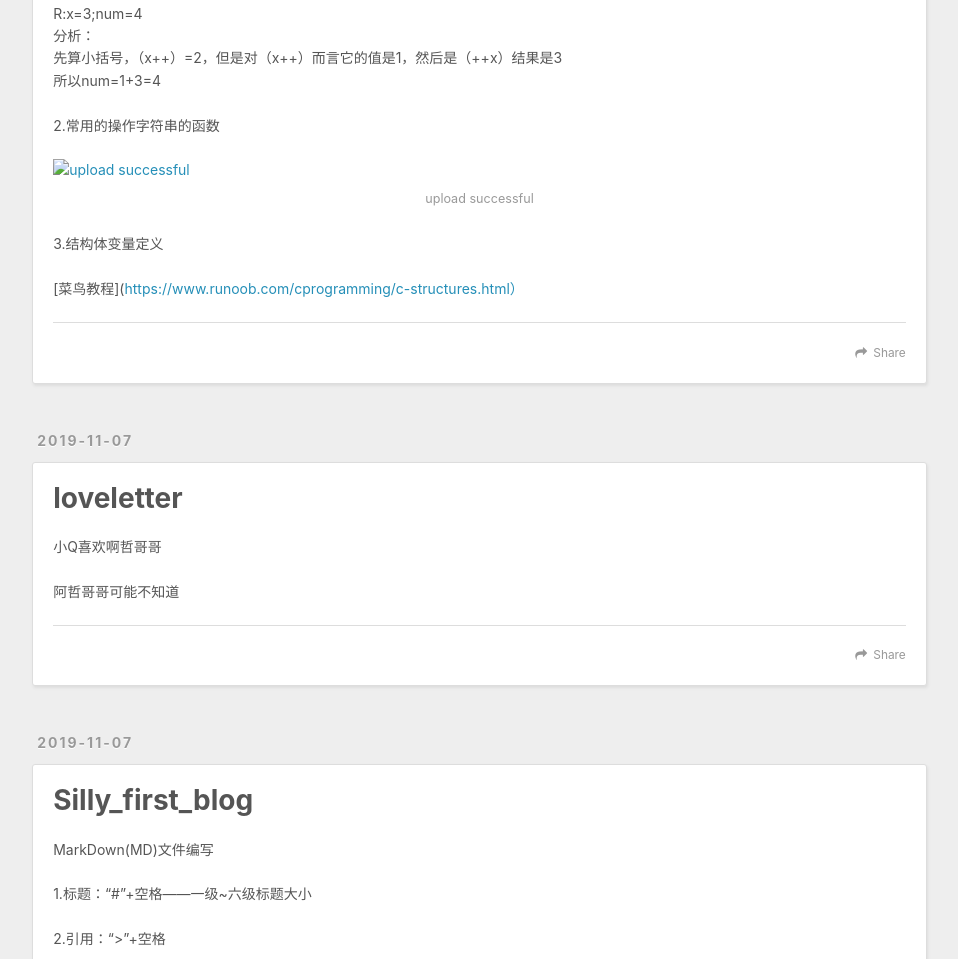
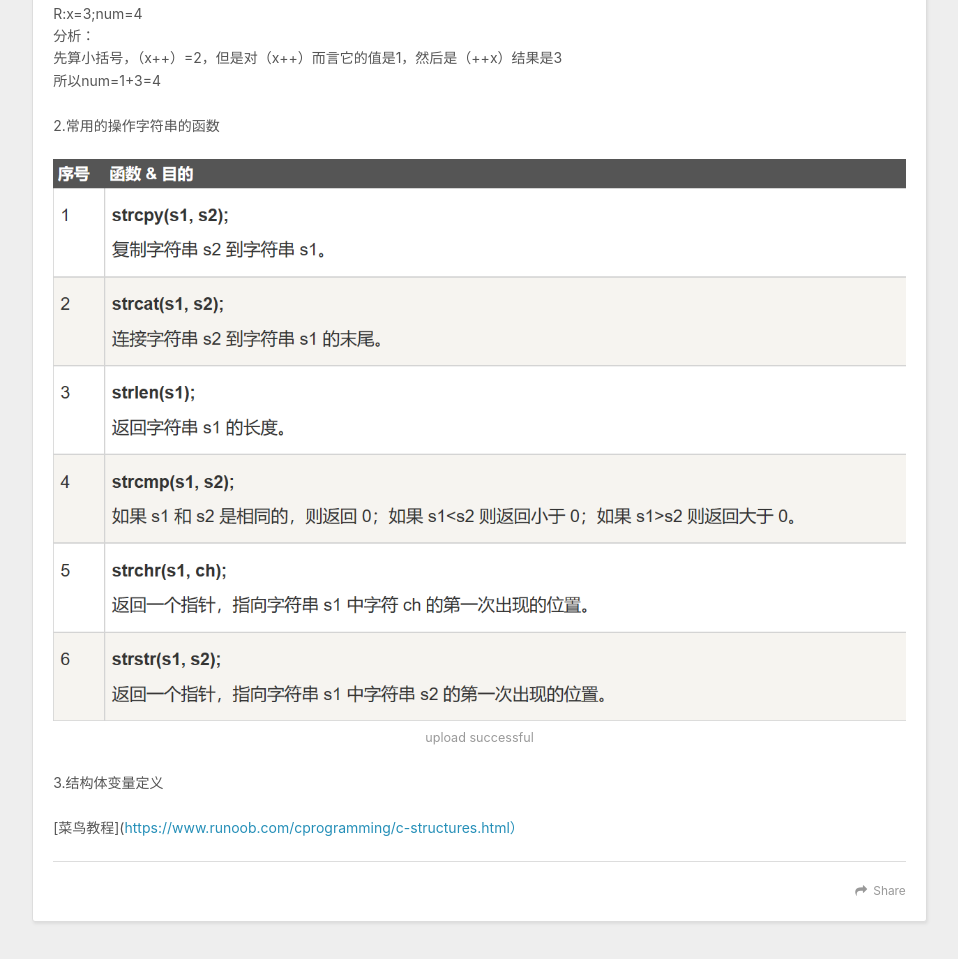
Before and after one commit to Silly1/Silly1.github.io, a plain HTML site: page index.html in a window 1280 px wide. Shown: the part 809-1768 px from the top of the page, without its empty margins (8-966 px from the left). Drawn offline with nearby package versions, Linux system fonts and the light colour scheme.

Commit message:
Site updated: 2019-11-08 13:31:03

```diff
--- a/index.html
+++ b/index.html
@@ -92,7 +92,7 @@
 <p>x=1;num=(x++)+(++x);</p>
 <p>R:x=3;num=4<br>分析：<br>先算小括号，（x++）=2，但是对（x++）而言它的值是1，然后是（++x）结果是3<br>所以num=1+3=4</p>
 <p>2.常用的操作字符串的函数</p>
-<p><img src="/.com//%5Cimages%5Cpasted-0.png%5C" alt="upload successful"></p>
+<p><img src="images/pasted-3.png" alt="upload successful"></p>
 <p>3.结构体变量定义</p>
 <p>[菜鸟教程](<a href="https://www.runoob.com/cprogramming/c-structures.html）" target="_blank" rel="noopener">https://www.runoob.com/cprogramming/c-structures.html）</a></p>
 
```
Also changed, not shown: 2019/11/07/interview-1/index.html (+4 -4 lines).
